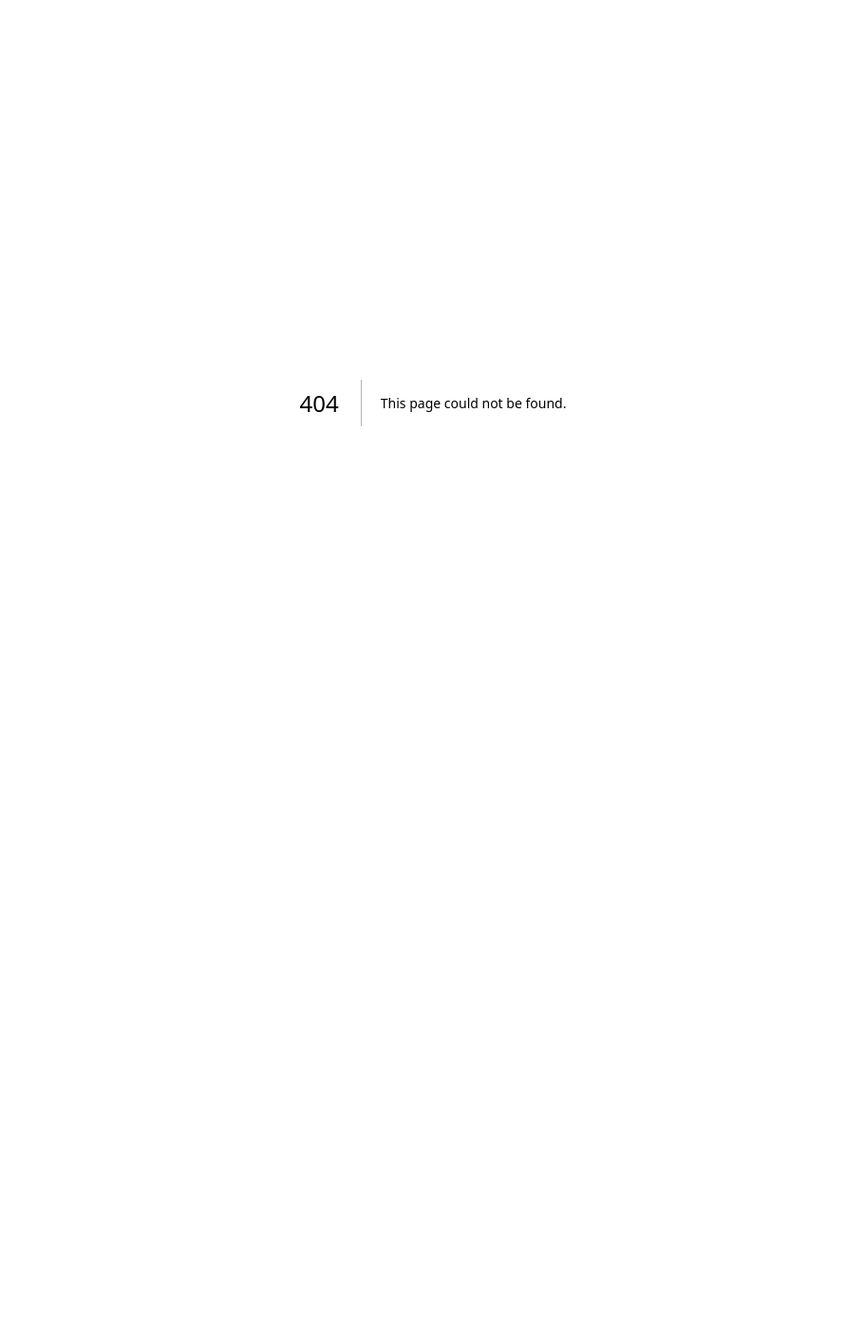
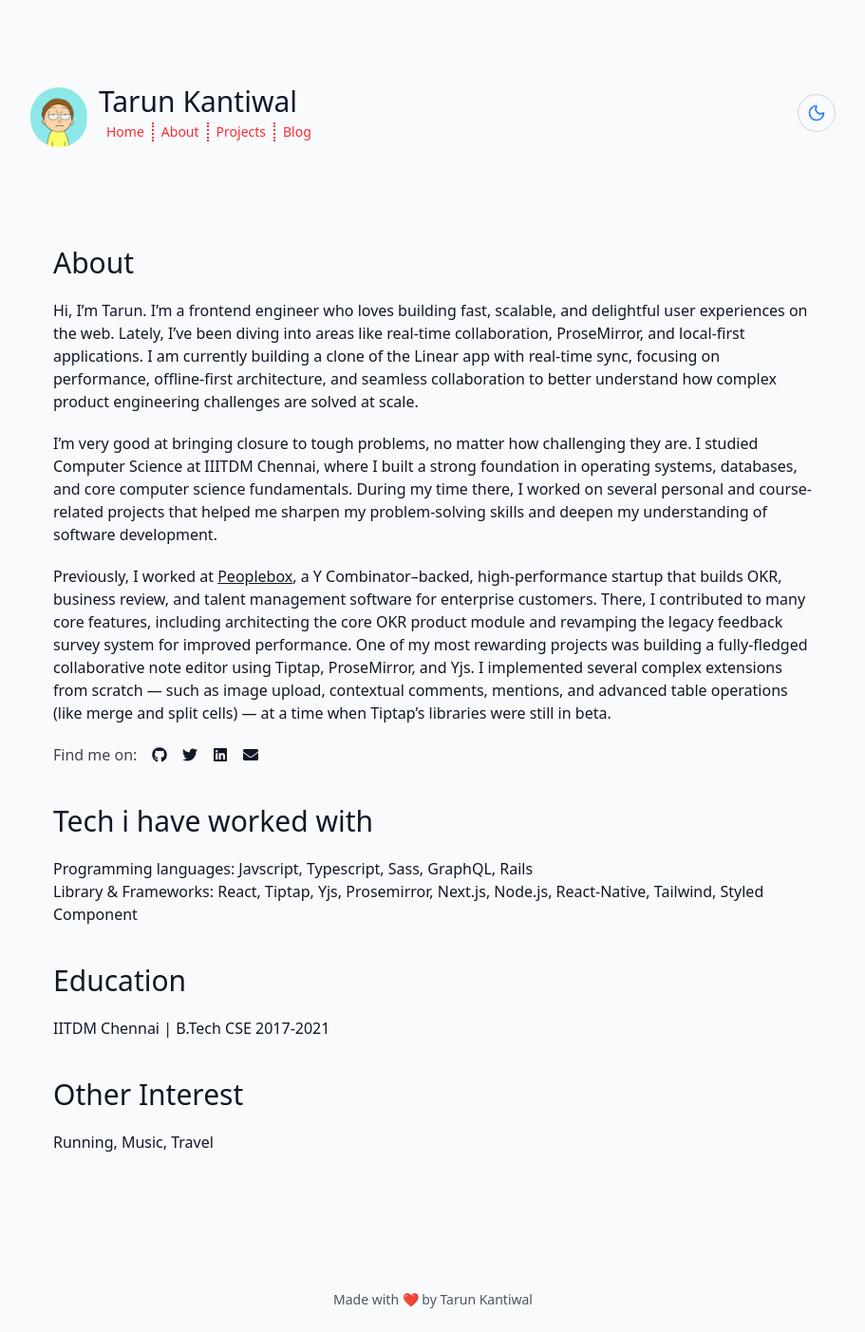
Before and after one commit to tarun-29/portfolio, a Next.js app: page /about in a window 1280 px wide. Before the commit this address had no page. Shown: the whole page at 95% size, without its empty margins (184-1095 px from the left). Before the commit the page ends 848 px from the top, so only its background shows below. Built offline with nearby package versions, Linux system fonts and the light colour scheme.

Commit message:
completed v1

```diff
--- /dev/null
+++ b/src/app/about/page.tsx
@@ -0,0 +1,55 @@
+import { Socials } from "@/components/socials";
+
+const AboutSection = () => {
+  const Intro = `Hi, I’m Tarun. I’m a frontend engineer who loves building fast, scalable, and delightful user experiences on the web. Lately, I’ve been diving into areas like real-time collaboration, ProseMirror, and local-first applications. I am currently building a clone of the Linear app with real-time sync, focusing on performance, offline-first architecture, and seamless collaboration to better understand how complex product engineering challenges are solved at scale.`;
+  const MidIntro = `I’m very good at bringing closure to tough problems,
+    no matter how challenging they are. I studied Computer Science at IIITDM Chennai,
+    where I built a strong foundation in operating systems, databases,
+    and core computer science fundamentals. During my time there,
+    I worked on several personal and course-related
+    projects that helped me sharpen my problem-solving skills and
+    deepen my understanding of software development.`;
+  const ThirdIntro = [
+    "Previously, I worked at ",
+    <a
+      key="peoplebox"
+      href="https://www.peoplebox.ai"
+      target="_blank"
+      rel="noopener noreferrer"
+      className="underline"
+    >
+      Peoplebox
+    </a>,
+    ", a Y Combinator–backed, high-performance startup that builds OKR, business review, and talent management software for enterprise customers. There, I contributed to many core features, including architecting the core OKR product module and revamping the legacy feedback survey system for improved performance. One of my most rewarding projects was building a fully-fledged collaborative note editor using Tiptap, ProseMirror, and Yjs. I implemented several complex extensions from scratch — such as image upload, contextual comments, mentions, and advanced table operations (like merge and split cells) — at a time when Tiptap’s libraries were still in beta.",
+  ];
+
+  return (
+    <div className="mt-20">
+      <div className="text-3xl">About</div>
+      <div className="mt-5">{Intro}</div>
+      <div className="mt-5">{MidIntro}</div>
+      <div className="mt-5">{ThirdIntro}</div>
+      <Socials />
+      <div className="text-3xl mt-10">Tech i have worked with</div>
+      <div className="mt-5">
+        <div>
+          <span className="font-medium">Programming languages:</span> Javscript,
+          Typescript, Sass, GraphQL, Rails
+        </div>
+        <div>
+          <span className="font-medium">Library & Frameworks:</span> React,
+          Tiptap, Yjs, Prosemirror, Next.js, Node.js, React-Native, Tailwind,
+          Styled Component
+        </div>
+      </div>
+      <div className="text-3xl mt-10">Education</div>
+      <div className="mt-5">
+        <div>IITDM Chennai | B.Tech CSE 2017-2021</div>
+      </div>
+      <div className="text-3xl mt-10">Other Interest</div>
+      <div className="mt-5">Running, Music, Travel</div>
+    </div>
+  );
+};
+
+export default AboutSection;
--- /dev/null
+++ b/src/app/blog/page.tsx
@@ -0,0 +1,15 @@
+import { FaRegNewspaper } from "react-icons/fa";
+
+const BlogSection = () => {
+  return (
+    <div className="flex flex-col items-center justify-center py-16 text-gray-500">
+      <FaRegNewspaper size={100} />
+      <p className="mt-4 text-xl font-medium">No blog posts yet</p>
+      <p className="mt-1 text-sm text-gray-400">
+        Stay tuned for upcoming content!
+      </p>
+    </div>
+  );
+};
+
+export default BlogSection;
--- a/src/app/layout.tsx
+++ b/src/app/layout.tsx
@@ -1,5 +1,7 @@
 import type { Metadata } from "next";
 import "./globals.css";
+import { Header } from "@/components/header";
+import { Footer } from "@/components/footer";
 // import { Inter } from "next/font/google";
 
 // const inter = Inter({
@@ -20,10 +22,11 @@ export default function RootLayout({
   return (
     <html lang="en" suppressHydrationWarning>
       <body
-        className={`font-sans antialiased bg-gray-50 text-gray-900 dark:bg-gray-900 dark:text-gray-100`}
+        className={`font-sans antialiased container max-w-4xl mx-auto p-6 mt-15 bg-gray-50 text-gray-900 dark:bg-gray-900 dark:text-gray-100`}
       >
-        {/* Main content */}
+        <Header />
         <main className="container max-w-4xl mx-auto p-6">{children}</main>
+        <Footer />
       </body>
     </html>
   );
--- a/src/app/page.tsx
+++ b/src/app/page.tsx
@@ -1,11 +1,5 @@
-import { Header } from "@/components/header";
 import { Intro } from "@/components/intro";
 
 export default function Home() {
-  return (
-    <section className="mt-15">
-      <Header />
-      <Intro />
-    </section>
-  );
+  return <Intro />;
 }
--- /dev/null
+++ b/src/app/projects/page.tsx
@@ -0,0 +1,47 @@
+"use client";
+
+import Image from "next/image";
+
+const ProjectSection = () => {
+  const projects = [
+    {
+      name: "Leaf",
+      description:
+        "A collaborative note editor inspired by notion and sketch pad inspired by excalidraw",
+      logo: "/leaf.png",
+      stack: "React, Tiptap, Yjs, Tailwind",
+      link: "https://leaf-dashboard.netlify.app/",
+    },
+    {
+      name: "Linear Clone",
+      description: "Sep 2021 - Dec 2024",
+      logo: "/linear.png",
+      stack: "React, Tiptap, Tailwind",
+      link: "#",
+    },
+  ];
+
+  return (
+    <>
+      <div className="text-3xl mt-15">Projects</div>
+      <div className="flex flex-col gap-5 mt-10">
+        {projects.map((exp) => (
+          <div
+            key={exp.name}
+            onClick={() => window.open(exp.link, "_blank")}
+            className="flex cursor-pointer"
+          >
+            <Image src={exp.logo} alt={exp.name} width={80} height={80} />
+            <div className="ml-5">
+              <div className="text-xl font-medium">{exp.name}</div>
+              <div>{exp.description}</div>
+              <div>{exp.stack}</div>
+            </div>
+          </div>
+        ))}
+      </div>
+    </>
+  );
+};
+
+export default ProjectSection;
--- /dev/null
+++ b/src/components/footer.tsx
@@ -0,0 +1,9 @@
+export const Footer = () => {
+  return (
+    <footer className="w-full mt-30">
+      <div className="text-center text-sm text-gray-600 dark:text-gray-300">
+        Made with ❤️ by Tarun Kantiwal
+      </div>
+    </footer>
+  );
+};
--- a/src/components/header.tsx
+++ b/src/components/header.tsx
@@ -1,8 +1,9 @@
 import Image from "next/image";
 import ThemeToggle from "./theme-toggle";
+import Link from "next/link";
 
 const navLinks = [
-  { name: "Home", href: "/home" },
+  { name: "Home", href: "/" },
   { name: "About", href: "/about" },
   { name: "Projects", href: "/projects" },
   { name: "Blog", href: "/blog" },
@@ -17,15 +18,14 @@ export const Header = () => {
           alt="Tarun Kantiwal"
           width={60}
           height={60}
-          className="rounded-full"
+          className="rounded-full mt-2"
         />
         <div>
           <div className="text-3xl">Tarun Kantiwal</div>
-          <div className="flex items-center text-sm">
+          <div className="flex items-center text-sm mt-1">
             {navLinks.map((link, i) => (
+              <Link key={link.name} href={link.href} legacyBehavior>
                 <a
-                key={link.name}
-                href={link.href}
                   className={`px-2 text-red-500 dark:text-green-500 ${
                     i !== 0
                       ? "border-l border-dotted border-red-500 dark:border-green-500"
@@ -35,6 +35,7 @@ export const Header = () => {
                 >
                   {link.name}
                 </a>
+              </Link>
             ))}
           </div>
         </div>
--- a/src/components/intro.tsx
+++ b/src/components/intro.tsx
@@ -1,16 +1,6 @@
-import { FaGithub, FaTwitter, FaLinkedin, FaEnvelope } from "react-icons/fa";
+"use client";
 import Image from "next/image";
-
-const socials = [
-  { name: "Github", href: "https://github.com/tarun-29", Icon: FaGithub },
-  { name: "Twitter", href: "https://x.com/onemineng", Icon: FaTwitter },
-  {
-    name: "LinkedIn",
-    href: "https://www.linkedin.com/in/kantiwal/",
-    Icon: FaLinkedin,
-  },
-  { name: "Email", href: "mailto:29kantiwaltarun@gmail.com", Icon: FaEnvelope },
-];
+import { Socials } from "./socials";
 
 const experiences = [
   {
@@ -18,35 +8,16 @@ const experiences = [
     role: "SDE - Fullstack",
     period: "Sep 2021 - Dec 2024",
     logo: "/pplbx.png",
+    link: "https://www.peoplebox.ai/",
   },
   {
     company: "Medallia",
     role: "SDE2 - Frontend",
     period: "Jan 2024 - Present",
     logo: "/medallia.png",
+    link: "https://www.medallia.com/",
   },
 ];
-
-const Socials = () => {
-  return (
-    <div className="flex items-center gap-4 mt-5">
-      <span className="opacity-80">Find me on:</span>
-      <span className="flex items-center gap-4">
-        {socials.map(({ name, href, Icon }) => (
-          <a
-            key={name}
-            href={href}
-            target="_blank"
-            rel="noopener noreferrer"
-            className="flex items-center gap-1 hover:underline"
-          >
-            <Icon className="w-4 h-4" aria-hidden="true" />
-          </a>
-        ))}
-      </span>
-    </div>
-  );
-};
 
 const Experience = () => {
   return (
@@ -54,7 +25,13 @@ const Experience = () => {
       <div className="text-3xl mt-15">Experience</div>
       <div className="flex flex-col gap-5 mt-10">
         {experiences.map((exp) => (
-          <div key={exp.company} className="flex">
+          <div
+            onClick={() => {
+              window.open(exp.link, "_blank");
+            }}
+            key={exp.company}
+            className="flex cursor-pointer"
+          >
             <Image src={exp.logo} alt={exp.company} width={80} height={80} />
             <div className="ml-5">
               <div className="text-xl font-medium">{exp.company}</div>
--- /dev/null
+++ b/src/components/socials.tsx
@@ -0,0 +1,33 @@
+import { FaGithub, FaTwitter, FaLinkedin, FaEnvelope } from "react-icons/fa";
+
+const socials = [
+  { name: "Github", href: "https://github.com/tarun-29", Icon: FaGithub },
+  { name: "Twitter", href: "https://x.com/onemineng", Icon: FaTwitter },
+  {
+    name: "LinkedIn",
+    href: "https://www.linkedin.com/in/kantiwal/",
+    Icon: FaLinkedin,
+  },
+  { name: "Email", href: "mailto:29kantiwaltarun@gmail.com", Icon: FaEnvelope },
+];
+
+export const Socials = () => {
+  return (
+    <div className="flex items-center gap-4 mt-5">
+      <span className="opacity-80">Find me on:</span>
+      <span className="flex items-center gap-4">
+        {socials.map(({ name, href, Icon }) => (
+          <a
+            key={name}
+            href={href}
+            target="_blank"
+            rel="noopener noreferrer"
+            className="flex items-center gap-1 hover:underline"
+          >
+            <Icon className="w-4 h-4" aria-hidden="true" />
+          </a>
+        ))}
+      </span>
+    </div>
+  );
+};
```
Also changed, not shown: public/leaf.png (added), public/linear.png (added). Lines whose indentation alone changed are shown as unchanged.
